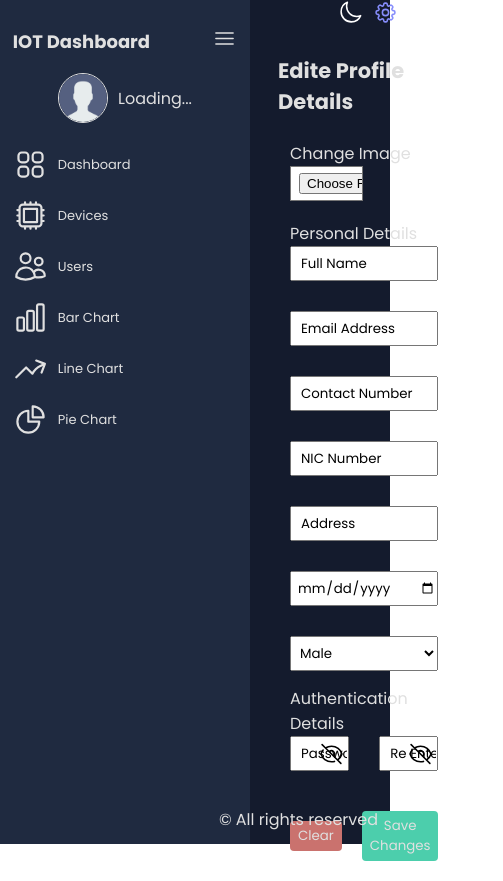
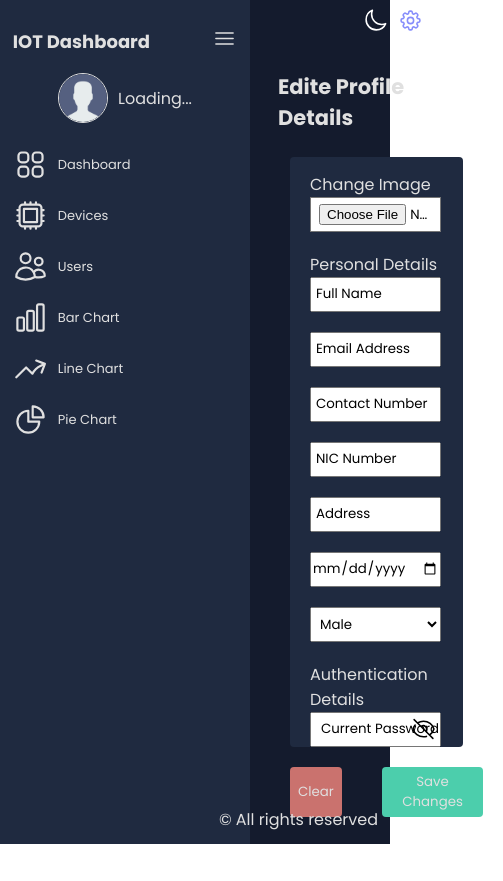
Before and after one commit to AlokPrasanna/IOT_dashboard-frontend, a React (Vite) app: page /edit-profile in a window 390 px wide. Shown: the whole page, 503 px wide, since content can reach past the window. After the commit the page ends 844 px from the top, so only its background shows below. Built offline with nearby package versions, Linux system fonts and the light colour scheme; no server answers.

Commit message:
Changed EditProfile page form style

```diff
--- a/src/pages/EditProfile/EditProfile.tsx
+++ b/src/pages/EditProfile/EditProfile.tsx
@@ -44,12 +44,22 @@ const EditProfile: React.FC<EditeProps> = () => {
       address: '',
       gender: '',
       birthday: '',
-      password: '',
-      confirmPassword: '',
+      currentPassword: '',
+      newPassword: '',
     },
     validationSchema,
     onSubmit: (values) => {
-      console.log(values);
+      const data = {
+        fullName:values.fullName,
+        emailAddress:values.emailAddress,
+        imageUrl:'',
+        nic:values.nic,
+        contact:values.contact,
+        address:values.address,
+        birthday:values.birthday,
+        gender:values.gender,
+
+      }
     },
   });
 
@@ -63,8 +73,8 @@ const EditProfile: React.FC<EditeProps> = () => {
         address: data.user.address || '',
         gender: data.user.gender || '',
         birthday: data.user.birthday || '',
-        password: '',
-        confirmPassword: '',
+        currentPassword: '',
+        newPassword: '',
       });
     }
   }, [data]);
@@ -97,6 +107,7 @@ const EditProfile: React.FC<EditeProps> = () => {
           <ReactLoading type="spin" color={colors.blueAccent[400]} height={50} width={50} />
         </div>
       ) : (
+        <div>
       <div className='edit-form'>
       <form onSubmit={formik.handleSubmit}>
       <div className='add-image'>
@@ -117,7 +128,7 @@ const EditProfile: React.FC<EditeProps> = () => {
         </div>
       </div>
       <span className='personal-header'>Personal Details</span>
-            <div className="form-grid">
+            <div className="form-grid-edit">
               <div>
                 <input
                   type="text"
@@ -215,10 +226,10 @@ const EditProfile: React.FC<EditeProps> = () => {
                   type={showPassword ? "text" : "password"}
                   id="edit-password"
                   name="password"
-                  placeholder="Password"
+                  placeholder="Current Password"
                   onBlur={formik.handleBlur}
                   onChange={formik.handleChange}
-                  value={formik.values.password}
+                  value={formik.values.currentPassword}
                   className="edit-input placeholder"
                 />
                 <Icon
@@ -235,7 +246,7 @@ const EditProfile: React.FC<EditeProps> = () => {
                     )
                   }
                   onclick={() => setShowPassword(!showPassword)}
-                  style={{ cursor: 'pointer' , backgroundColor:"none", color: "black" ,  width:"25px" , background:"none" , border:"none",position:"absolute" , right:"5px", top:"60%", transform:"translateY(-50%)"}}
+                  style={{ cursor: 'pointer' , backgroundColor:"none", color: "black" ,  width:"25px" , background:"none" , border:"none",position:"absolute" , right:"5px", top:"37%", transform:"translateY(-50%)"}}
                 />
               </div>
               <div className='edit-password' style={{position:"relative"}}>
@@ -243,10 +254,10 @@ const EditProfile: React.FC<EditeProps> = () => {
                   type={showConfirmPassword ? "text" : "password"}
                   id="edit-confirmPassword"
                   name="confirmPassword"
-                  placeholder="Re Enter Password"
+                  placeholder="New Password"
                   onBlur={formik.handleBlur}
                   onChange={formik.handleChange}
-                  value={formik.values.confirmPassword}
+                  value={formik.values.newPassword}
                   className="edit-input placeholder"
                 />
                 <Icon
@@ -263,16 +274,45 @@ const EditProfile: React.FC<EditeProps> = () => {
                     )
                   }
                   onclick={() => setShowConfirmPassword(!showConfirmPassword)}
-                  style={{ cursor: 'pointer' , backgroundColor:"none", color: "black" ,  width:"25px" , background:"none" , border:"none",position:"absolute" , right:"5px", top:"60%", transform:"translateY(-50%)"}}
+                  style={{ cursor: 'pointer' , backgroundColor:"none", color: "black" ,  width:"25px" , background:"none" , border:"none",position:"absolute" , right:"5px", top:"37%", transform:"translateY(-50%)"}}
+                />
+              </div>
+              <div className='edit-password' style={{position:"relative"}}>
+                <input
+                  type={showConfirmPassword ? "text" : "password"}
+                  id="edit-confirmPassword"
+                  name="confirmPassword"
+                  placeholder="Re Enter New Password"
+                  onBlur={formik.handleBlur}
+                  onChange={formik.handleChange}
+                  value={formik.values.newPassword}
+                  className="edit-input placeholder"
+                />
+                <Icon
+                  icon={
+                    showConfirmPassword ? (
+                      <svg xmlns="http://www.w3.org/2000/svg" fill="none" viewBox="0 0 24 24" stroke-width="1.5" stroke="currentColor" className="size-6">
+                        <path stroke-linecap="round" stroke-linejoin="round" d="M2.036 12.322a1.012 1.012 0 0 1 0-.639C3.423 7.51 7.36 4.5 12 4.5c4.638 0 8.573 3.007 9.963 7.178.07.207.07.431 0 .639C20.577 16.49 16.64 19.5 12 19.5c-4.638 0-8.573-3.007-9.963-7.178Z" />
+                        <path stroke-linecap="round" stroke-linejoin="round" d="M15 12a3 3 0 1 1-6 0 3 3 0 0 1 6 0Z" />
+                      </svg>
+                    ) : (
+                      <svg xmlns="http://www.w3.org/2000/svg" fill="none" viewBox="0 0 24 24" stroke-width="1.5" stroke="currentColor" className="size-6">
+                        <path stroke-linecap="round" stroke-linejoin="round" d="M3.98 8.223A10.477 10.477 0 0 0 1.934 12C3.226 16.338 7.244 19.5 12 19.5c.993 0 1.953-.138 2.863-.395M6.228 6.228A10.451 10.451 0 0 1 12 4.5c4.756 0 8.773 3.162 10.065 7.498a10.522 10.522 0 0 1-4.293 5.774M6.228 6.228 3 3m3.228 3.228 3.65 3.65m7.894 7.894L21 21m-3.228-3.228-3.65-3.65m0 0a3 3 0 1 0-4.243-4.243m4.242 4.242L9.88 9.88" />
+                      </svg>
+                    )
+                  }
+                  onclick={() => setShowConfirmPassword(!showConfirmPassword)}
+                  style={{ cursor: 'pointer' , backgroundColor:"none", color: "black" ,  width:"25px" , background:"none" , border:"none",position:"absolute" , right:"5px", top:"37%", transform:"translateY(-50%)"}}
                 />
               </div>
               </div>
             </div>
-            <div className="submit-button">
-              <button type="button" id='clear-btn' onClick={handleClearButton}>Clear</button>
-              <button type="submit">Save Changes</button>
-            </div>
           </form>
+      </div>
+        <div className="submit-button-edit">
+        <button type="button" className='save-btn' id='clear-btn' onClick={handleClearButton}>Clear</button>
+        <button type="submit" className='save-btn'>Save Changes</button>
+      </div>
       </div>
       )}
     </div>
--- a/src/pages/EditProfile/editProfile.scss
+++ b/src/pages/EditProfile/editProfile.scss
@@ -6,25 +6,27 @@
 }
 
 .edit-form{
+  background-color: var(--bg-color);
+  padding: 15px 20px;
+  border-radius: 4px;
     margin: 20px;
     display: flex;
     flex-direction: column;
-    height: 100%;
+    height: 70vh;
+    overflow-y: auto;
 }
 
 .edit-input{
     width: 100%;
+    height: 35px;
+    margin-bottom: 20px;
 }
 
-.form-grid {
-    display: grid;
-    gap: 30px;
-    grid-template-columns: repeat(4, minmax(0, 1fr));
+.form-grid-edit {
+    display: flex;
+    flex-direction: column;
+    width: 98%;
 }
-
-.form-grid > div {
-    grid-column: span 2;
-  }
 
   .form-grid  input , select{
     height: 35px;
@@ -38,8 +40,7 @@
   .icon {
     position: absolute;
     z-index: 100;
-    transform: translateY(-95%) translateX(var(--icon-transform));
-    transition: transform 0.3s ease-in-out;
+    top: 50%;
     cursor: pointer;
   }
 
@@ -48,16 +49,9 @@
     padding-left: 4px;
   }
 
-  @media (max-width: 600px) {
-    .form-grid > div {
-      grid-column: span 4;
-    }
-  }
-
   .auth{
     display: flex;
     flex-direction: column;
-    margin-top: 15px;
   }
 
   .auth-header, .personal-header{
@@ -65,19 +59,16 @@
   }
 
   .auth-content{
-    display: grid;
-    gap: 30px;
-    grid-template-columns: repeat(4, minmax(0, 1fr));
+    display: flex;
+    width: 98%;
+    flex-direction: column;
     margin-bottom: 20px;
-  }
-
-  .auth-content > div {
-    grid-column: span 2;
   }
 
   .auth-content input {
     height: 35px;
     padding-left: 5px;
+    margin-bottom: 20px;
   }
 
   .pasword {
@@ -91,23 +82,28 @@
   }
 
   .add-image-content{
-    width: 49%;
+    width: 98%;
     background-color: #ffffff;
     height: 35px;
     border: 1px solid #767676;
     padding: 6px 8px;
   }
 
-  .image-buttons{
+  .image-buttons, .submit-button-edit{
     display: flex;
     gap: 20px;
   }
 
-  .image-button{
+  .image-button , .save-btn{
+    margin-left: 20px;
     padding: 5px 8px;
     border: none;
     border-radius: 4px;
     color: var(--text);
+  }
+
+  .save-btn{
+    background-color: var(--btn-bg);
   }
 
   .delete-button{
@@ -118,7 +114,7 @@
     background-color: var(--edit-btn);
   }
 
-  .image-button:hover{
+  .image-button:hover , .save-btn:hover{
     background-color: #808080;
     transition: background-color 0.3s ease-in-out;
   }
```
